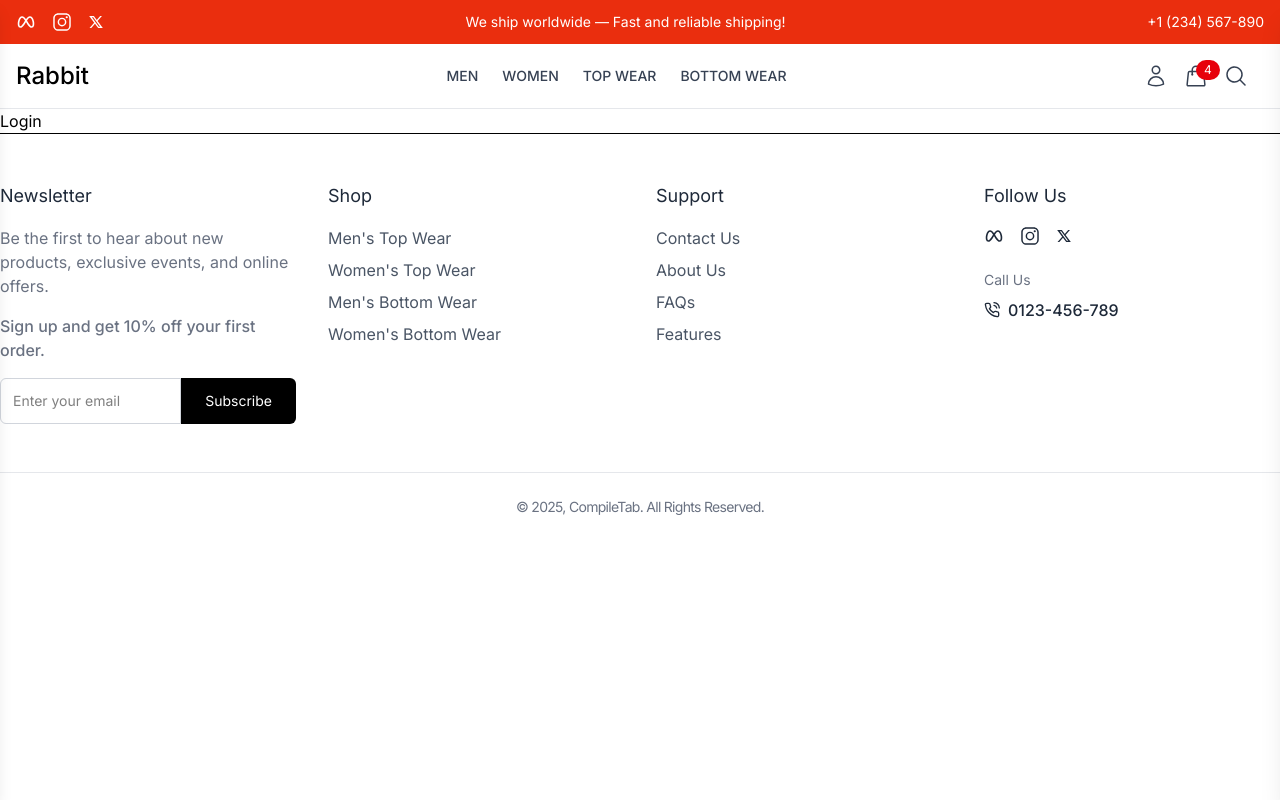
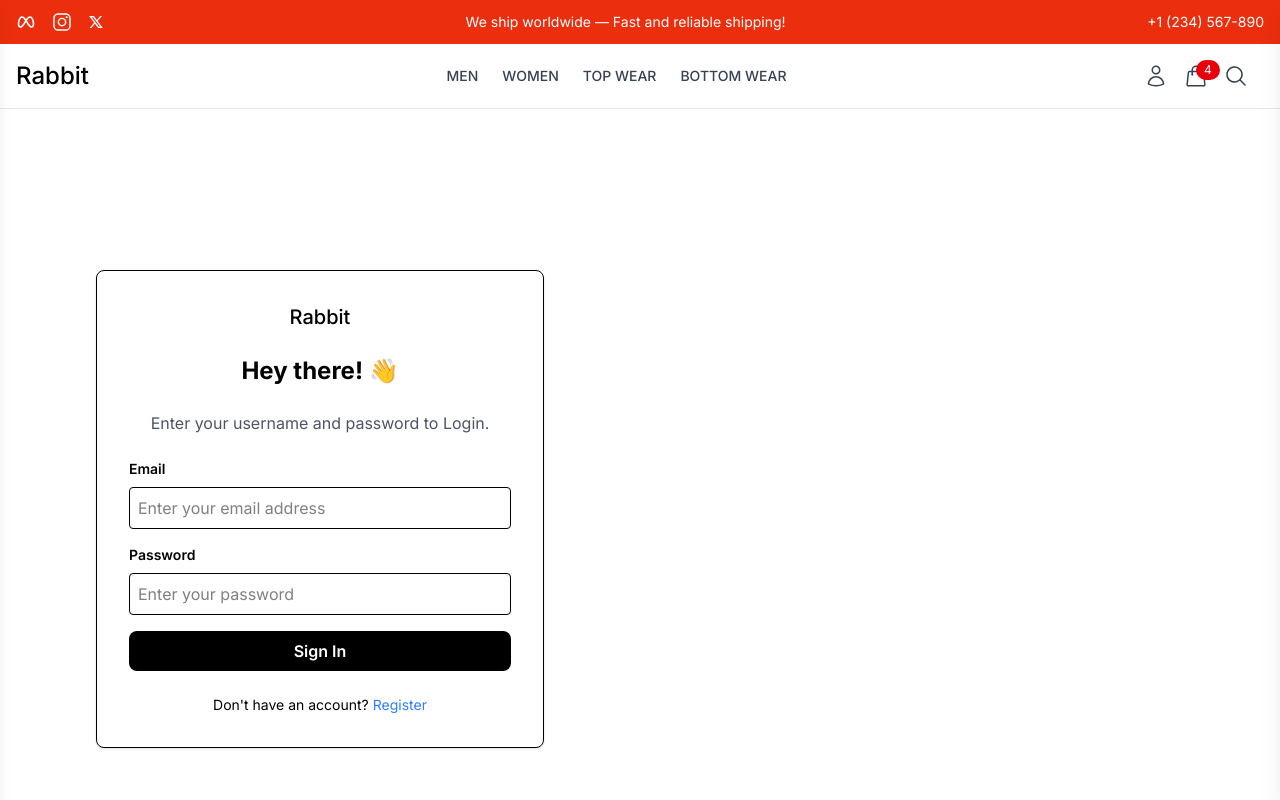
Before and after one commit to abenaya-se22003/Full_Stack_MERN_Project, a React (Vite) app in the folder frontend/: page /login in a window 1280 px wide. Shown: the top 800 px of the page. Built offline with nearby package versions, Linux system fonts and the light colour scheme; a web font is replaced by a local one.

Commit message:
create login side of left side

```diff
--- a/frontend/src/pages/Login.jsx
+++ b/frontend/src/pages/Login.jsx
@@ -1,9 +1,87 @@
-import React from 'react'
+import React, { useState } from "react";
+import { Link } from "react-router-dom";
+import { toast } from "sonner";
 
-function Login() {
+const Login = () => {
+  const [email, setEmail] = useState("");
+  const [password, setPassword] = useState("");
+
+  const handleSubmit = (e) => {
+    e.preventDefault();
+    // Logic for login would go here
+    toast.success("Logging in...");
+  };
+
   return (
-    <div>Login</div>
-  )
-}
+    <div className="flex">
+      {/* LEFT SIDE: Login Form Container */}
+      <div className="w-full md:w-1/2 flex flex-col justify-center items-center p-8 md:p-12 h-screen">
 
-export default Login
+        <form
+          onSubmit={handleSubmit}
+          className="w-full max-w-md bg-white p-8 rounded-lg border shadow-sm"
+        >
+          {/* Logo */}
+          <div className="flex justify-center mb-6">
+            <h2 className="text-xl font-medium">Rabbit</h2>
+          </div>
+
+          {/* Header */}
+          <h2 className="text-2xl font-bold text-center mb-6">
+            Hey there! 👋
+          </h2>
+          <p className="text-center text-gray-600 mb-6">
+            Enter your username and password to Login.
+          </p>
+
+          {/* Email field */}
+          <div className="mb-4">
+            <label className="block text-sm font-semibold mb-2">Email</label>
+            <input
+              type="email"
+              value={email}
+              onChange={(e) => setEmail(e.target.value)}
+              className="w-full p-2 border rounded focus:outline-none focus:ring-1 focus:ring-black"
+              placeholder="Enter your email address"
+            />
+          </div>
+
+          {/* Password field */}
+          <div className="mb-4">
+            <label className="block text-sm font-semibold mb-2">Password</label>
+            <input
+              type="password"
+              value={password}
+              onChange={(e) => setPassword(e.target.value)}
+              className="w-full p-2 border rounded focus:outline-none focus:ring-1 focus:ring-black"
+              placeholder="Enter your password"
+            />
+          </div>
+
+          {/* Sign In Button */}
+          <button
+            type="submit"
+            className="w-full bg-black text-white p-2 rounded-lg font-semibold hover:bg-gray-800 transition duration-300"
+          >
+            Sign In
+          </button>
+
+          {/* Register Link */}
+          <p className="mt-6 text-center text-sm">
+            Don't have an account?{" "}
+            <Link to="/register" className="text-blue-500 hover:underline">
+              Register
+            </Link>
+          </p>
+        </form>
+      </div>
+
+      {/* RIGHT SIDE: Blank / Empty Space */}
+      <div className="hidden md:block w-1/2">
+        {/* This side is intentionally left empty */}
+      </div>
+    </div>
+  );
+};
+
+export default Login;
```
